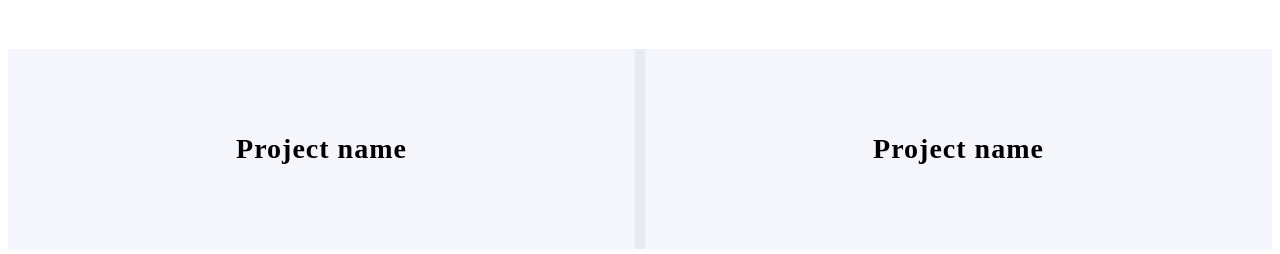
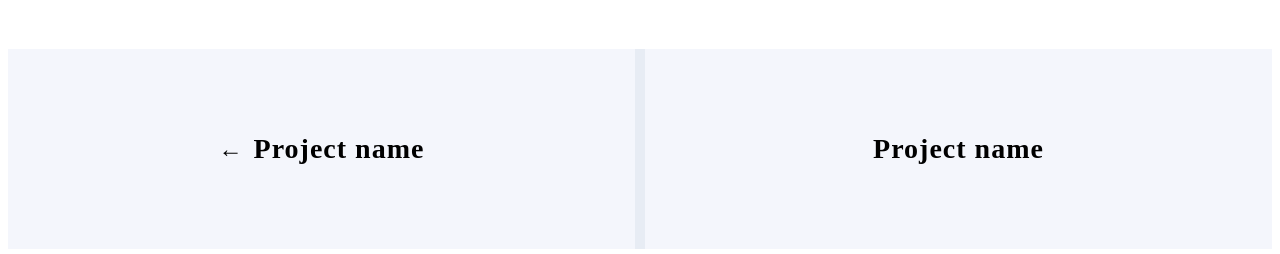
Before and after one commit to Carloscveiga/Aulas, a plain HTML site: page html_css/aula5/ex1/project1.html in a window 1280 px wide. Shown: the part 6291-6545 px from the top of the page. Drawn offline with Linux system fonts and the light colour scheme.

Commit message:
added black arrow

```diff
--- a/html_css/aula5/ex1/css/project1_styles.css
+++ b/html_css/aula5/ex1/css/project1_styles.css
@@ -146,3 +146,11 @@
     font-weight: 42px;
     letter-spacing: 1px;
 }
+
+.arrow-icon {
+    display: inline-block;
+    margin-right: 10px;
+    vertical-align: middle;
+    font-size: 24px;
+    color: black;
+}
--- a/html_css/aula5/ex1/project1.html
+++ b/html_css/aula5/ex1/project1.html
@@ -102,7 +102,7 @@
 
     <div class="footer">
 
-        <div class="project_link">Project name</div>
+        <div class="project_link"><span class="arrow-icon">&#8592;</span>Project name</div>
         <div class="project_link">Project name</div>
 
     </div>
```
